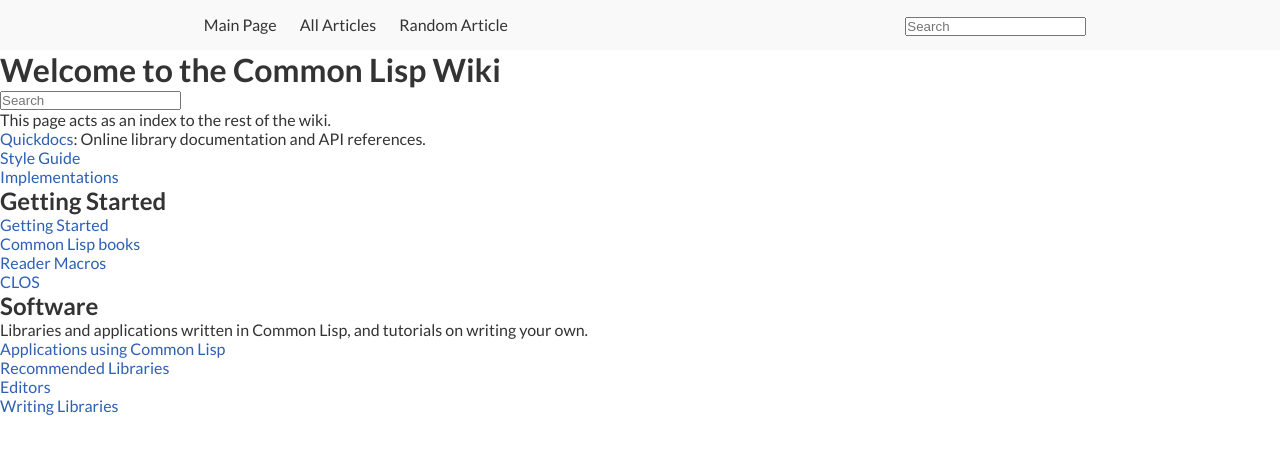
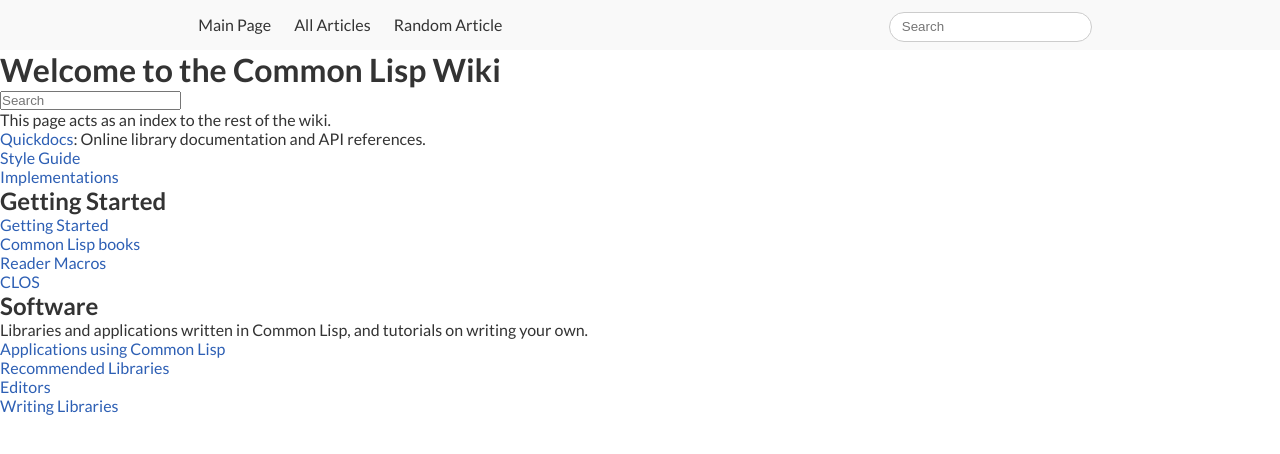
Before and after one commit to LispLang/lisplang.github.io, a Jekyll site: the page built from wiki/index.html, in a window 1280 px wide. Shown: the top 454 px of the page. Built offline with Jekyll 4.4.1, drawn with Linux system fonts in a browser that asks for light colours.

Commit message:
Some search field style

```diff
--- a/assets/css/wiki.scss
+++ b/assets/css/wiki.scss
@@ -34,6 +34,16 @@
             a {
                 color: #333;
                 text-decoration: none;
+            }
+        }
+
+        .search {
+            input {
+                padding: 6px 12px;
+                color: #555;
+                height: 30px;
+                border: 1px solid #ccc;
+                border-radius: 15px;
             }
         }
     }
```
